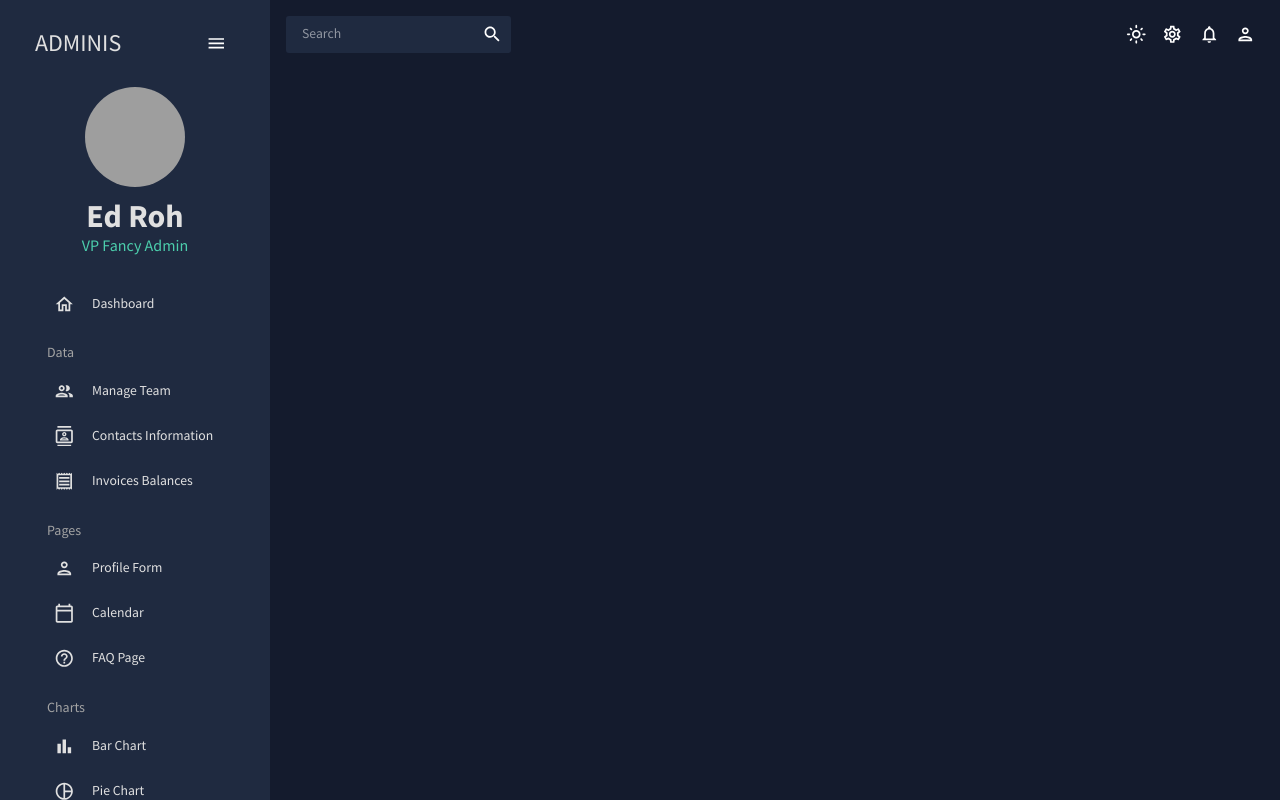
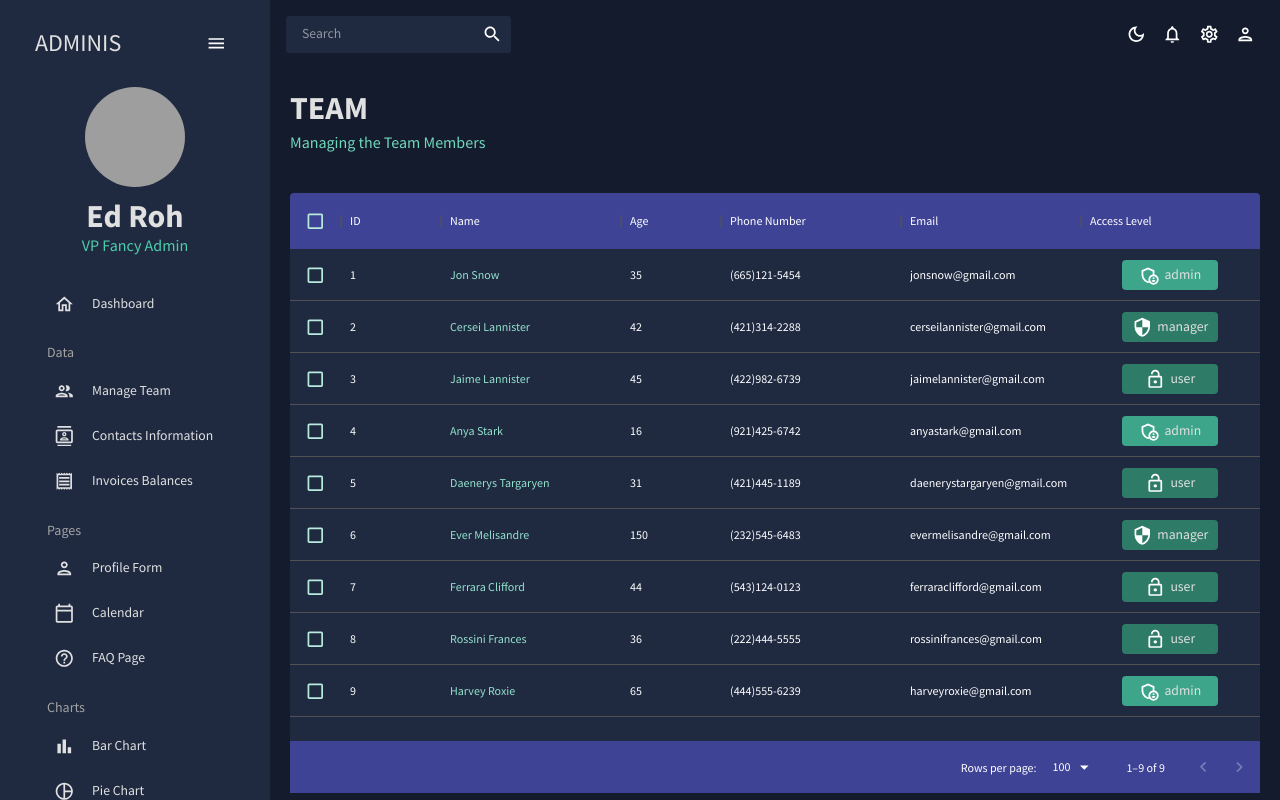
Before and after one commit to SisifoDev/react-dashboard-admin, a React (Create React App) app: page /team in a window 1280 px wide. Built offline with nearby package versions, Linux system fonts and the light colour scheme; grey boxes are pictures that could not be loaded.

Commit message:
feat: :sparkles: Add Team page
Add the Team component to manage team members

```diff
--- a/src/App.js
+++ b/src/App.js
@@ -5,7 +5,7 @@
 import Sidebar from './views/global/Sidebar'
 import Dashboard from './views/dashboard'
 
-// import Team from './views/team'
+import Team from './views/team'
 // import Invoices from './views/invoices'
 // import Contacts from './views/contacts'
 // import Bar from './views/bar'
@@ -29,16 +29,16 @@
 
             <Routes>
               <Route path='/' element={<Dashboard />} />
-              {/* <Route path='/team' element={<Team />} />
-              <Route path='/invoices' element={<Invoices />} />
-              <Route path='/contacts' element={<Contacts />} />
-              <Route path='/bar' element={<Bar />} />
-              <Route path='/form' element={<Form />} />
-              <Route path='/line' element={<Line />} />
-              <Route path='/pie' element={<Pie />} />
-              <Route path='/faq' element={<FAQ />} />
-              <Route path='/geography' element={<Geography />} />
-              <Route path='/calendar' element={<Calendar />} /> */}
+              <Route path='/team' element={<Team />} />
+              {/* <Route path='/invoices' element={<Invoices />} /> */}
+              {/* <Route path='/contacts' element={<Contacts />} /> */}
+              {/* <Route path='/bar' element={<Bar />} /> */}
+              {/* <Route path='/form' element={<Form />} /> */}
+              {/* <Route path='/line' element={<Line />} /> */}
+              {/* <Route path='/pie' element={<Pie />} /> */}
+              {/* <Route path='/faq' element={<FAQ />} /> */}
+              {/* <Route path='/geography' element={<Geography />} /> */}
+              {/* <Route path='/calendar' element={<Calendar />} /> */}
             </Routes>
           </main>
         </div>
--- a/src/views/global/Topbar.jsx
+++ b/src/views/global/Topbar.jsx
@@ -9,14 +9,14 @@
 import PersonOutlinedIcon from '@mui/icons-material/PersonOutlined'
 import SearchIcon from '@mui/icons-material/Search'
 
-const TopBar = () => {
+const Topbar = () => {
   const theme = useTheme()
   const colors = tokens(theme.palette.mode)
   const colorMode = useContext(ColorModeContext)
 
   return (
     <Box display='flex' justifyContent='space-between' p={2}>
-      {/** Search bar */}
+      {/* SEARCH BAR */}
       <Box
         display='flex'
         backgroundColor={colors.primary[400]}
@@ -28,20 +28,20 @@
         </IconButton>
       </Box>
 
-      {/** Right side icons */}
+      {/* ICONS */}
       <Box display='flex'>
         <IconButton onClick={colorMode.toggleColorMode}>
           {theme.palette.mode === 'dark' ? (
+            <DarkModeOutlinedIcon />
+          ) : (
             <LightModeOutlinedIcon />
-          ) : (
-            <DarkModeOutlinedIcon />
           )}
         </IconButton>
         <IconButton>
-          <SettingsOutlinedIcon />
+          <NotificationsOutlinedIcon />
         </IconButton>
         <IconButton>
-          <NotificationsOutlinedIcon />
+          <SettingsOutlinedIcon />
         </IconButton>
         <IconButton>
           <PersonOutlinedIcon />
@@ -51,4 +51,4 @@
   )
 }
 
-export default TopBar
+export default Topbar
--- /dev/null
+++ b/src/views/team/index.jsx
@@ -0,0 +1,110 @@
+import React from 'react'
+import { Box, Typography, useTheme } from '@mui/material'
+import { DataGrid } from '@mui/x-data-grid'
+import { tokens } from '../../theme'
+import { mockDataTeam } from '../../data/mockData'
+import AdminPanelSettingsOutlinedIcon from '@mui/icons-material/AdminPanelSettingsOutlined'
+import LockOpenOutlinedIcon from '@mui/icons-material/LockOpenOutlined'
+import SecurityOutlinedIcon from '@mui/icons-material/SecurityOutlined'
+import Header from '../../components/Header'
+
+const Team = () => {
+  const theme = useTheme()
+  const colors = tokens(theme.palette.mode)
+  const columns = [
+    { field: 'id', headerName: 'ID' },
+    {
+      field: 'name',
+      headerName: 'Name',
+      flex: 1,
+      cellClassName: 'name-column--cell',
+    },
+    {
+      field: 'age',
+      headerName: 'Age',
+      type: 'number',
+      headerAlign: 'left',
+      align: 'left',
+    },
+    {
+      field: 'phone',
+      headerName: 'Phone Number',
+      flex: 1,
+    },
+    {
+      field: 'email',
+      headerName: 'Email',
+      flex: 1,
+    },
+    {
+      field: 'accessLevel',
+      headerName: 'Access Level',
+      flex: 1,
+      renderCell: ({ row: { access } }) => {
+        return (
+          <Box
+            width='60%'
+            m='0 auto'
+            p='5px'
+            display='flex'
+            justifyContent='center'
+            backgroundColor={
+              access === 'admin'
+                ? colors.greenAccent[600]
+                : access === 'manager'
+                ? colors.greenAccent[700]
+                : colors.greenAccent[700]
+            }
+            borderRadius='4px'
+          >
+            {access === 'admin' && <AdminPanelSettingsOutlinedIcon />}
+            {access === 'manager' && <SecurityOutlinedIcon />}
+            {access === 'user' && <LockOpenOutlinedIcon />}
+            <Typography color={colors.grey[100]} sx={{ ml: '5px' }}>
+              {access}
+            </Typography>
+          </Box>
+        )
+      },
+    },
+  ]
+
+  return (
+    <Box m='20px'>
+      <Header title='TEAM' subtitle='Managing the Team Members' />
+      <Box
+        m='40px 0 0 0'
+        height='75vh'
+        sx={{
+          '& .MuiDataGrid-root': {
+            border: 'none',
+          },
+          '& .MuiDataGrid-cell': {
+            borderBottom: 'none',
+          },
+          '& .name-column--cell': {
+            color: colors.greenAccent[300],
+          },
+          '& .MuiDataGrid-columnHeaders': {
+            backgroundColor: colors.blueAccent[700],
+            borderBottom: 'none',
+          },
+          '& .MuiDataGrid-virtualScroller': {
+            backgroundColor: colors.primary[400],
+          },
+          '& .MuiDataGrid-footerContainer': {
+            borderTop: 'none',
+            backgroundColor: colors.blueAccent[700],
+          },
+          '& .MuiCheckbox-root': {
+            color: `${colors.greenAccent[200]} !important`,
+          },
+        }}
+      >
+        <DataGrid checkboxSelection rows={mockDataTeam} columns={columns} />
+      </Box>
+    </Box>
+  )
+}
+
+export default Team
```
